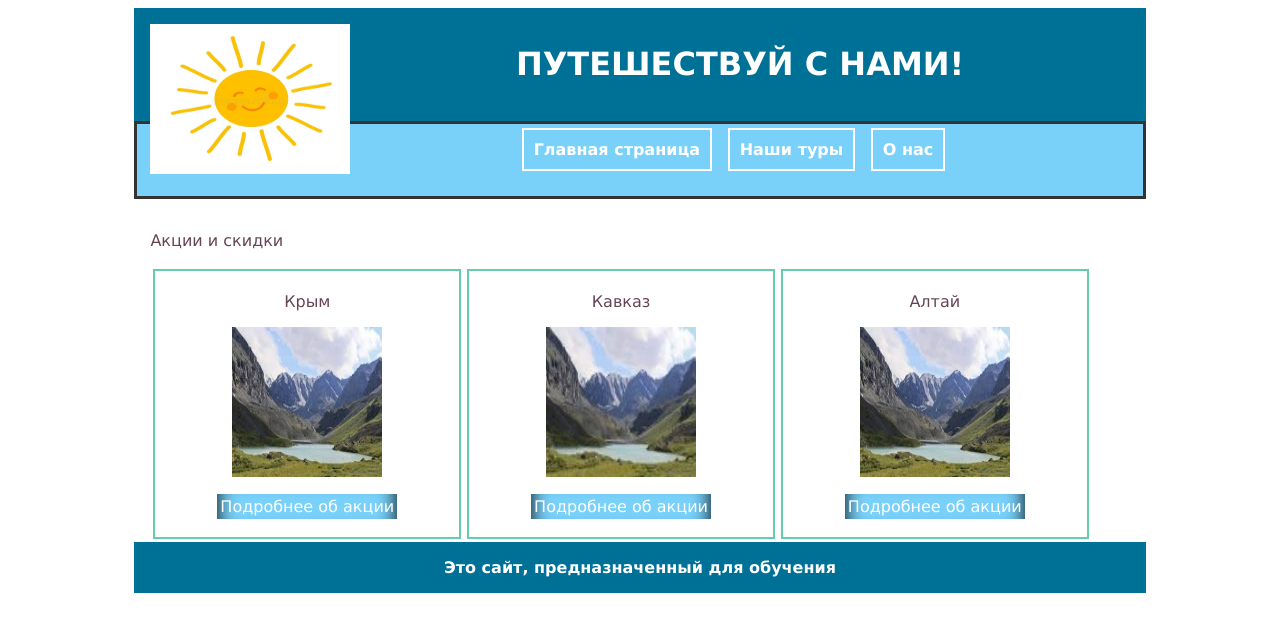
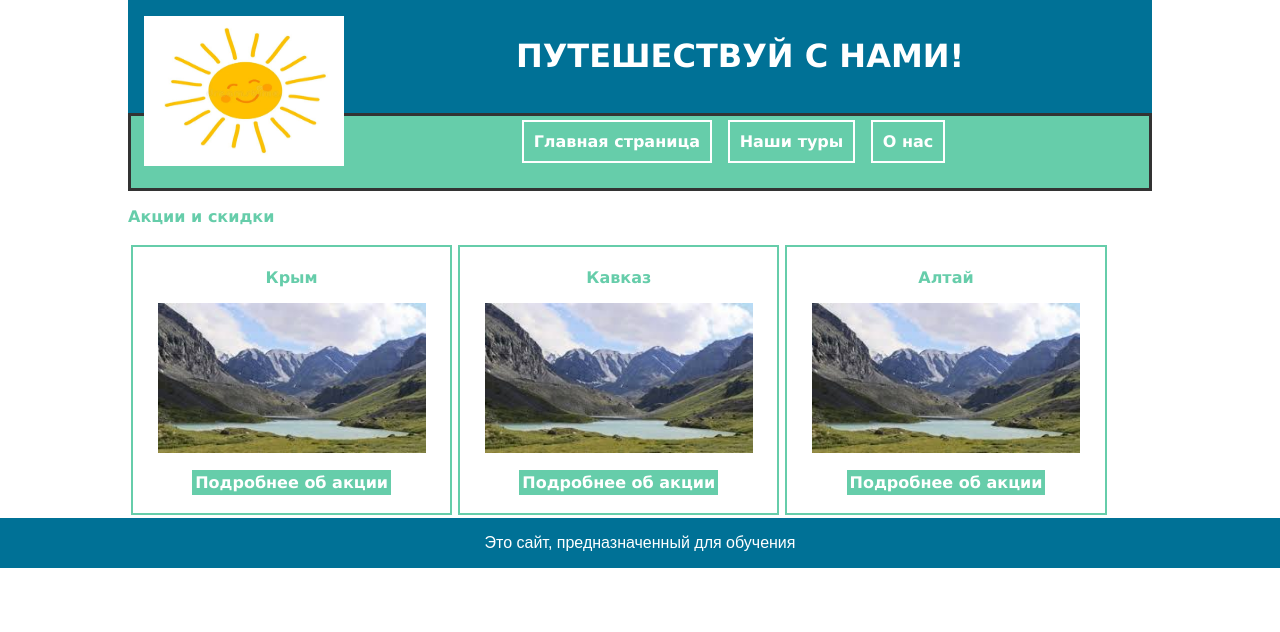
Before and after one commit to piviich/prvp, a PHP site: page / in a window 1280 px wide. Shown: the top 632 px of the page. Run offline with PHP 8.4, Linux system fonts and the light colour scheme.

Commit message:
Add files via upload

```diff
--- a/css/style.css
+++ b/css/style.css
@@ -1,61 +1,8 @@
-div#content {
-    width: 80%;
-    border: none;
-    margin: auto;
-    font-family: Verdana;
-    font-style: normal;
-    font-weight: bold;
-    text-align: center;
-}
-header, footer {
-    padding: 1em;
-    color: #fff;
-    background-color: #007196;
-    clear: left;
-    text-align: center;
-}
-nav {
-    height: 40px;
-    border: solid #333;
-    padding: 1em;
-    text-align: center;
-    list-style-type: none;
-    background-color: #79d1fa;
-}
-nav a {
-    text-decoration: none;
-    padding: 10px;
-    margin-right: 10px;
-    color: #fff;
-    border: solid white 2px;
 
-}
-#main {
-    padding: 1em;
-    color: #654455;
-    font-weight: normal;
-    text-align: justify;
-}
 div #logo img {
     width: 200px;
     height: 150px;
     float: left;
-}
-table#tours {
-    width: 80%;
-    margin: auto;
-}
-table#tours td {
-    text-align: left;
-    border: 2px solid red;
-}
-table#form {
-    width: 80%;
-    margin: auto;
-}
-table#form td {
-    text-align: center;
-    border: 2px solid red;
 }
 #tours {
     text-align: left;
@@ -68,14 +15,79 @@ table#form td {
     margin: 3px;
     float: left;
 }
+div.tour a {
+    background-color: #66CDAA;
+    text-decoration: none;
+    padding: 3px;
+    color: white;
+    box-shadow: 20px 0 20px - 20px #000 inset, -20px 0 20px -20px #000 inset;
+}
 .tour img {
-    max-width: 150px;
+    width: max;
     height: 150px;
 }
-div.tour a {
-    background-color: #79d1fa;
+#tours td {
+    text-align: center;
+    border: 2px solid red;
+}
+table#tours {
+    width: 80%;
+    margin: auto;
+}
+table#tours td{
+    text-align: center;
+    border: 2px solid red;
+}
+
+body {
+    font-family: Arial, sans-serif;
+    margin: 0;
+    padding: 0;
+}
+
+#content {
+    width: 80%;
+    margin: auto;
+}
+
+header,
+footer {
+    padding: 1em;
+    color: white;
+    background-color: #007196;
+    text-align: center;
+    clear: left;
+}
+
+
+
+div#content {
+    font-family: Verdana;
+    font-style: normal;
+    font-size: normal;
+    font-weight: bold;
+    text-align: center;
+    color: rgb(102, 205, 170);
+}
+#main {
+    color: #008080;
+    font-weight: normal;
+    text-align: justify;
+}
+
+nav {
+    height: 40px;
+    border: solid #333;
+    padding: 1em;
+    text-align: center;
+    list-style-type: none;
+    background-color: #66CDAA;
+}
+
+nav a {
+    margin-right: 10px;
     text-decoration: none;
-    padding: 3px;
-    color: #fff;
-    box-shadow: 20px 0 20px -20px #000 inset, -20px 0 20px -20px #000 inset;
+    padding: 10px;
+    color: white;
+    border: solid white 2px;
 }
--- a/index.html
+++ b/index.html
@@ -1,21 +1,18 @@
 <!DOCTYPE html>
-<html lang="en">
+<html>
 <head>
-    <meta charset="UTF-8">
-    <meta name="viewport" content="width=device-width, initial-scale=1.0">
+    <meta http-equiv="Content-Type" content="text/html; charset=utf-8">
     <title>Сайт туристической компании</title>
-    <link rel="stylesheet" href="css/style.css">
+    <link rel="stylesheet" type="text/css" href="css/style.css">
 </head>
 <body>
-    <div id = "content">
+    <div id="content">
         <header>
             <div id="logo">
-                <img src="img/logo.jpg" alt="logo">
+                <img src="img/logo.jpg" alt="Логотип">
             </div>
             <div id="name">
-                <h1>
-                    ПУТЕШЕСТВУЙ С НАМИ!
-                </h1>
+                <h1>ПУТЕШЕСТВУЙ С НАМИ!</h1>
             </div>
         </header>
             <nav>
@@ -23,35 +20,38 @@
                 <a href="turs.html">Наши туры</a>
                 <a href="contacts.html">О нас</a>
             </nav>
-        <div id="main">
             <div id="tours">
                 <p>Акции и скидки</p>
                 <div class="tour">
                     <p>Крым</p>
                     <img src="img/crimea.jpg">
                     <p>
-                        <a class="actia" href="#">Подробнее об акции</a>
+                        <a class="actia" href="#">
+                            Подробнее об акции
+                        </a>
                     </p>
                 </div>
                 <div class="tour">
                     <p>Кавказ</p>
-                    <img src="img/kavkaz.jpg">
+                    <img src="img/crimea.jpg">
                     <p>
-                        <a class="actia" href="#">Подробнее об акции</a>
+                        <a class="actia" href="#">
+                            Подробнее об акции
+                        </a>
                     </p>
                 </div>
                 <div class="tour">
                     <p>Алтай</p>
-                    <img src="img/altay.jpg">
+                    <img src="img/crimea.jpg">
                     <p>
-                        <a class="actia" href="#">Подробнее об акции</a>
+                        <a class="actia" href="#">
+                            Подробнее об акции
+                        </a>
                     </p>
                 </div>
             </div>
     </div>
-        <footer>
-        Это сайт, предназначенный для обучения
-        </footer>
-    </div>
+    <footer>Это сайт, предназначенный для обучения</footer>
+
 </body>
 </html>
```
Lines whose indentation alone changed are shown as unchanged.
